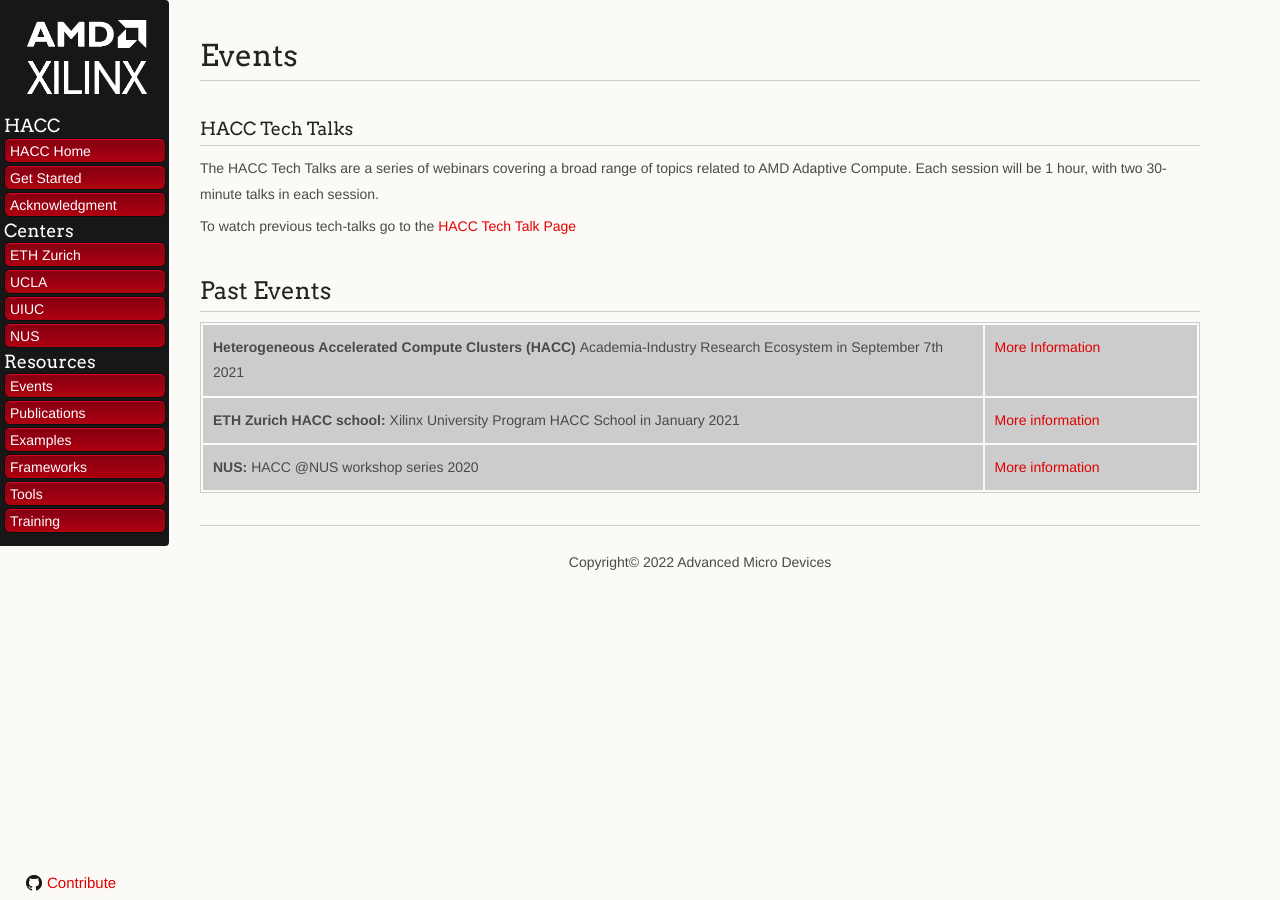
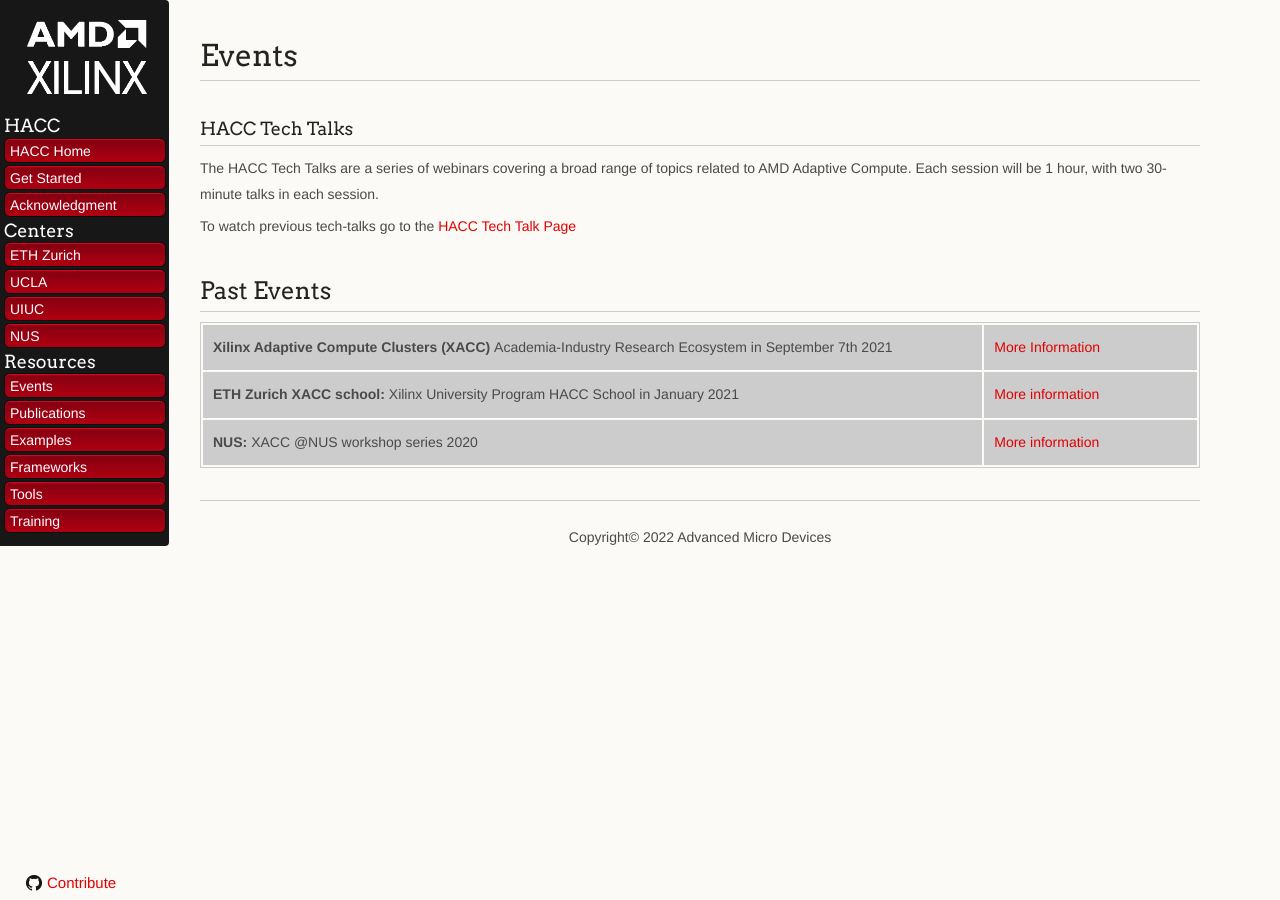
Before and after one commit to Xilinx/xacc, a Jekyll site: the page built from docs/events.md, in a window 1280 px wide. Built offline with Jekyll 4.4.1, drawn with Linux system fonts in a browser that asks for light colours; nearby versions of some CDN libraries; our own code applies the rules of GitHub Pages for plain Markdown files.

Commit message:
HACC
Hacc

Update README.md

```diff
--- a/docs/events.md
+++ b/docs/events.md
@@ -14,7 +14,7 @@
 <table class="responsive">
   <tr>
     <td>
-      <strong> Heterogeneous Accelerated Compute Clusters (HACC) </strong> Academia-Industry Research Ecosystem in September 7th 2021
+      <strong> Xilinx Adaptive Compute Clusters (XACC) </strong> Academia-Industry Research Ecosystem in September 7th 2021
     </td>
     <td>
       <a href="adapt_2021.html">More Information</a>
@@ -22,7 +22,7 @@
   </tr>
   <tr>
     <td width="800">
-      <strong>ETH Zurich HACC school: </strong>Xilinx University Program HACC School in January 2021
+      <strong>ETH Zurich XACC school: </strong>Xilinx University Program HACC School in January 2021
     </td>
     <td width="200">
       <a href="xup_ethxacc_school_2021.html">More information</a>
@@ -30,7 +30,7 @@
   </tr>
   <tr>
     <td>
-      <strong>NUS: </strong>HACC @NUS workshop series 2020
+      <strong>NUS: </strong>XACC @NUS workshop series 2020
     </td>
     <td>
       <a href="https://xaccnus.github.io/">More information</a>
```
Also changed, not shown: docs/README.md (+2 -2 lines), docs/contributing.md (+1 -1 lines), docs/get-started.md (+2 -2 lines), docs/pederborn.md (+1 -1 lines), docs/images/centers_map.png (deleted), docs/images/xacc_bannerTL.png (deleted).
